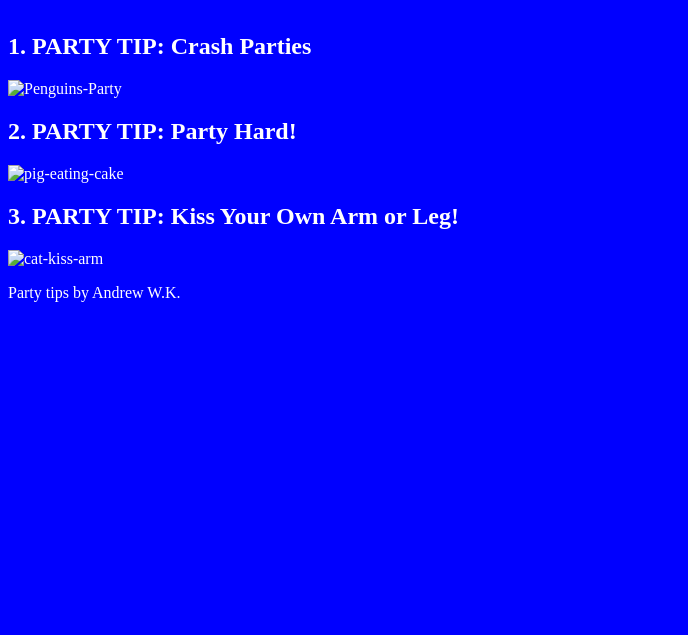
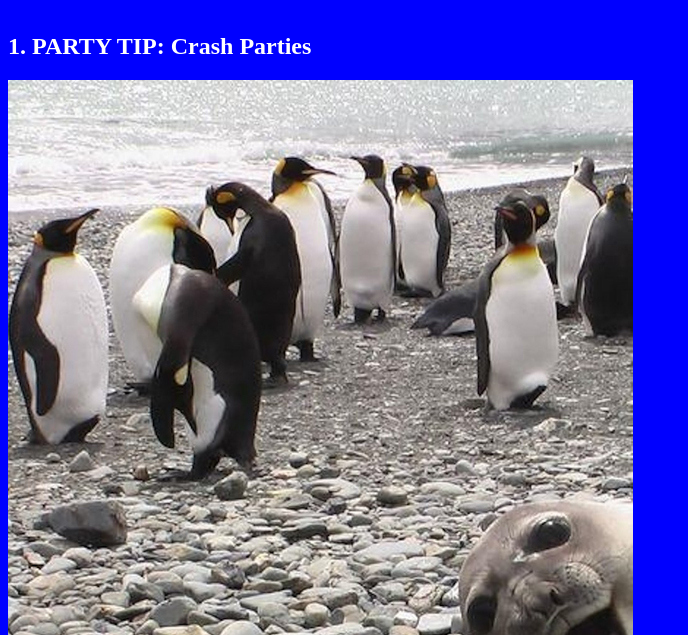
Before and after one commit to runner855/Partytips, a plain HTML site: page index.html in a window 1280 px wide. Shown: the part 165-800 px from the top of the page, without its empty margins (0-688 px from the left). Drawn offline with Linux system fonts and the light colour scheme.

Commit message:
fixed the images path

```diff
--- a/index.html
+++ b/index.html
@@ -17,11 +17,11 @@
     <body>
         <h1>Party Tips</h1>
         <h2>1. PARTY TIP: Crash Parties</h2>
-        <img src="penguin-party.jpg" alt="Penguins-Party">
+        <img src="images/penguin-party.jpg" alt="Penguins-Party">
         <h2>2. PARTY TIP: Party Hard!</h2>
-        <img src="piglet-cake.jpg" alt="pig-eating-cake">
+        <img src="images/piglet-cake.jpg" alt="pig-eating-cake">
         <h2>3. PARTY TIP: Kiss Your Own Arm or Leg!</h2>
-        <img src="cat-kiss.jpg" alt="cat-kiss-arm">
+        <img src="images/cat-kiss.jpg" alt="cat-kiss-arm">
         <p>Party tips by Andrew W.K.</p>
 
     </body>
```
